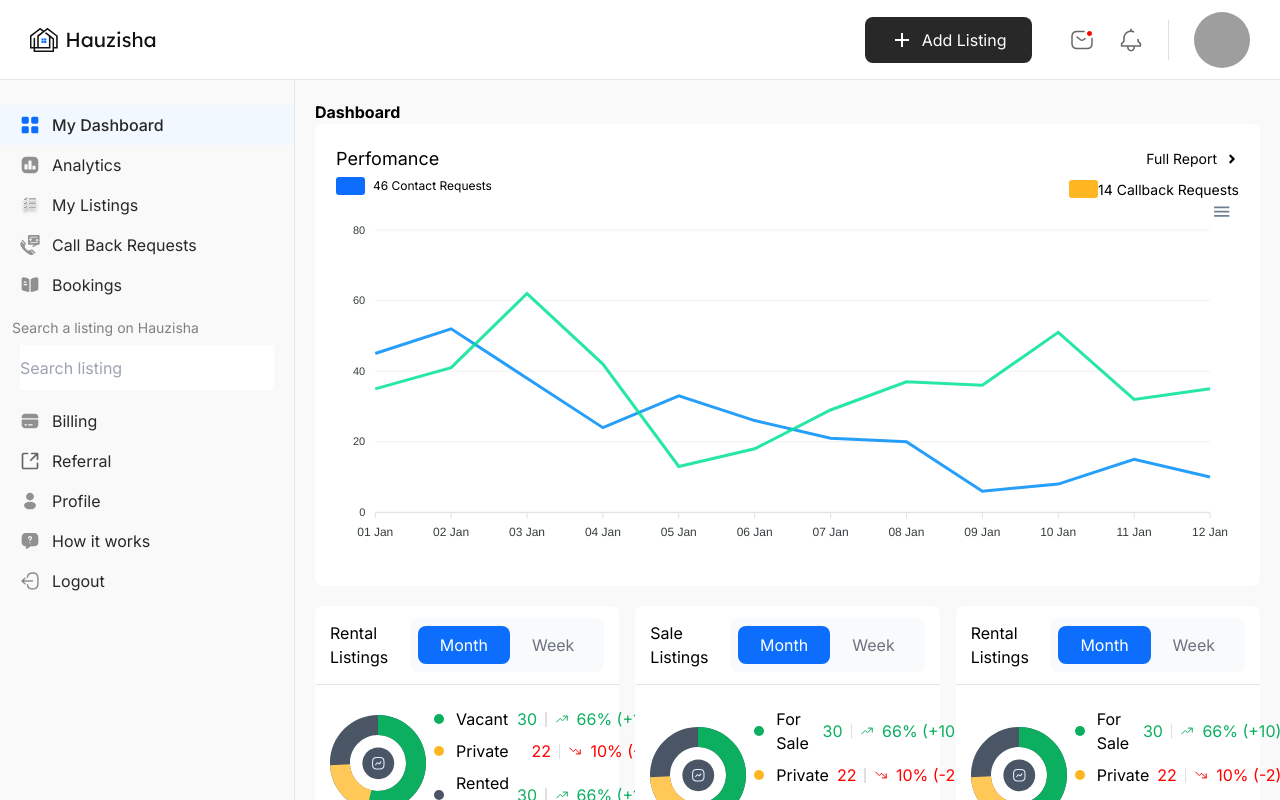
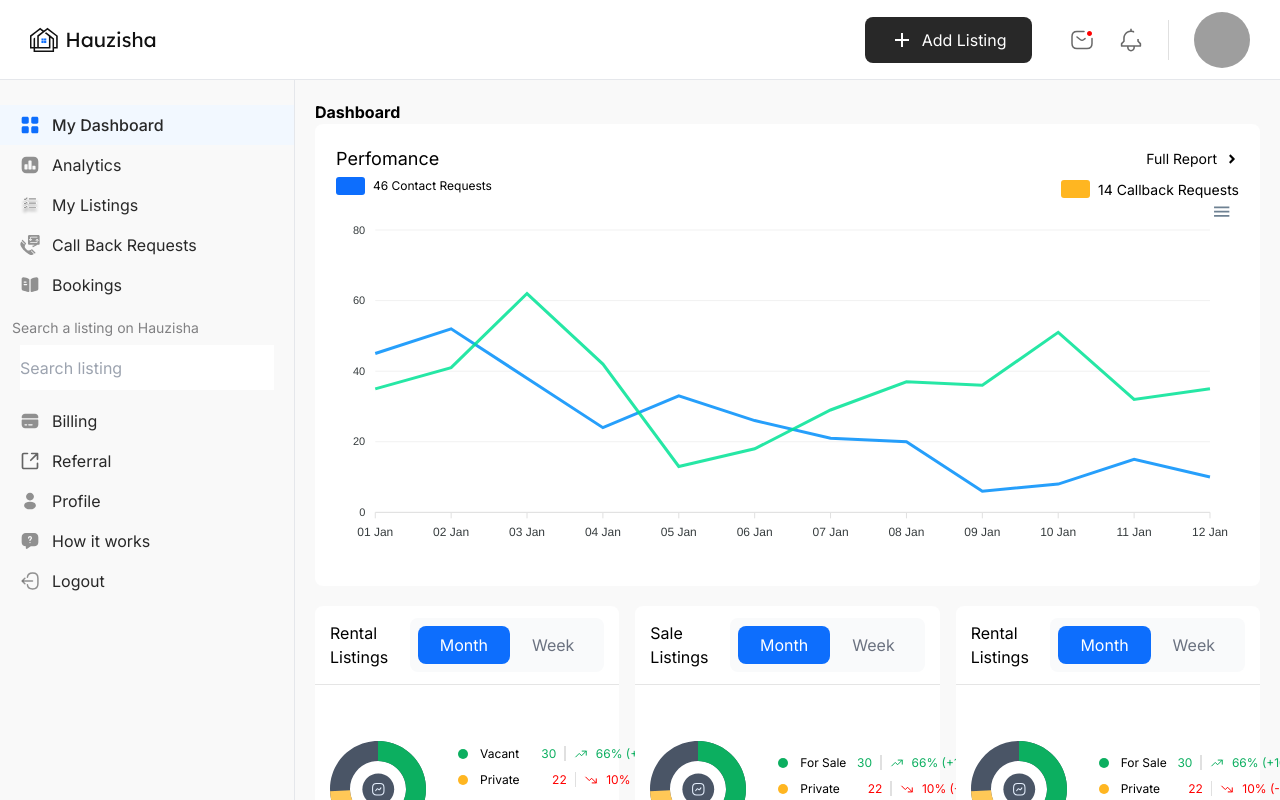
Before and after one commit to innocentdavid/hauzisha-dash, a Next.js app: page / in a window 1280 px wide. Built offline with nearby package versions, Linux system fonts and the light colour scheme; grey boxes are pictures that could not be loaded.

Commit message:
Made few adjustments

```diff
--- a/app/page.js
+++ b/app/page.js
@@ -21,7 +21,7 @@ export default function Home() {
             </div>
             <div className=" items-center gap-2 justify-end ml-2 ">
               <div className="flex pl-11">
-                <div className="min-w-[29px] max-h-[18px] bg-accent1 rounded-[3px] "></div>
+                <div className="min-w-[29px] max-h-[18px] bg-accent1 rounded-[3px] mr-2 "></div>
                 <span className="lg:text-[14px] sm:text-sm">14 Callback Requests</span>
               </div>
             </div>
@@ -42,8 +42,8 @@ export default function Home() {
               <div className="rounded-[8px] py-[7px] px-[22px] cursor-pointer">Week</div>
             </div>
           </div>
-          <div className="flex justify-between gap-2 items-center py-[22px] px-[15px]">
-            <div className=""><CircleChart /></div>
+          <div className="flex  w-[355px] h-[207px] gap-2 items-center py-[22px] px-[15px] text-[12px]">
+            <div className="mr-[24px]"><CircleChart /></div>
 
             <div className="flex flex-col gap-2">
               <div className="flex justify-between gap-2">
@@ -98,8 +98,8 @@ export default function Home() {
               <div className="rounded-[8px] py-[7px] px-[22px] cursor-pointer">Week</div>
             </div>
           </div>
-          <div className="flex justify-between gap-2 items-center py-[22px] px-[15px]">
-            <div className=""><CircleChart /></div>
+          <div className="flex w-[355px] h-[207px] gap-2 items-center py-[22px] px-[15px] text-[12px]">
+            <div className="mr-[24px]"><CircleChart /> </div>
 
             <div className="flex flex-col gap-2">
               <div className="flex justify-between gap-2">
@@ -154,8 +154,8 @@ export default function Home() {
               <div className="rounded-[8px] py-[7px] px-[22px] cursor-pointer">Week</div>
             </div>
           </div>
-          <div className="flex justify-between gap-2 items-center py-[22px] px-[15px]">
-            <div className=""><CircleChart /></div>
+          <div className="flex  w-[355px] h-[207px] gap-2 items-center py-[22px] px-[15px] text-[12px]">
+            <div className="mr-[24px]"><CircleChart /></div>
 
             <div className="flex flex-col gap-2">
               <div className="flex justify-between gap-2">
```
